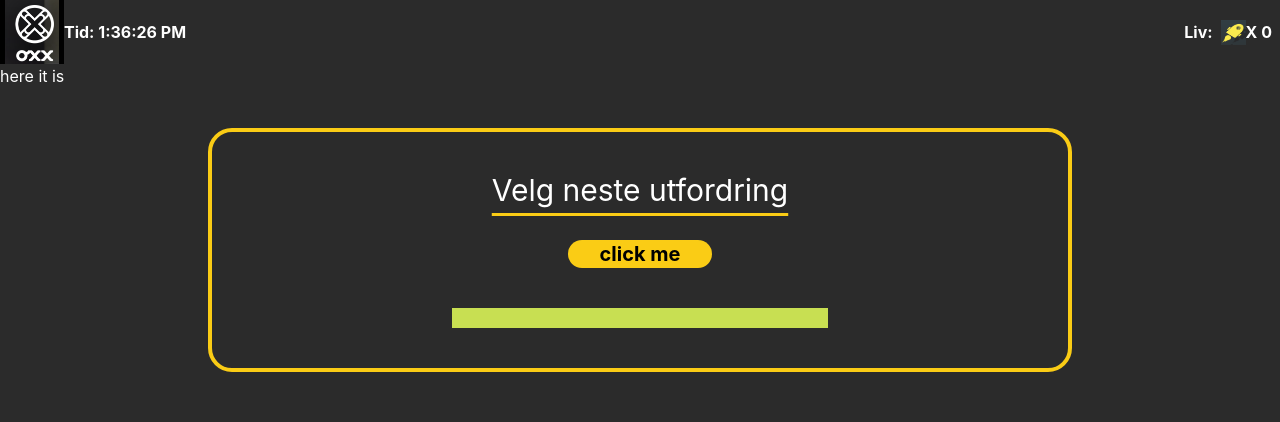
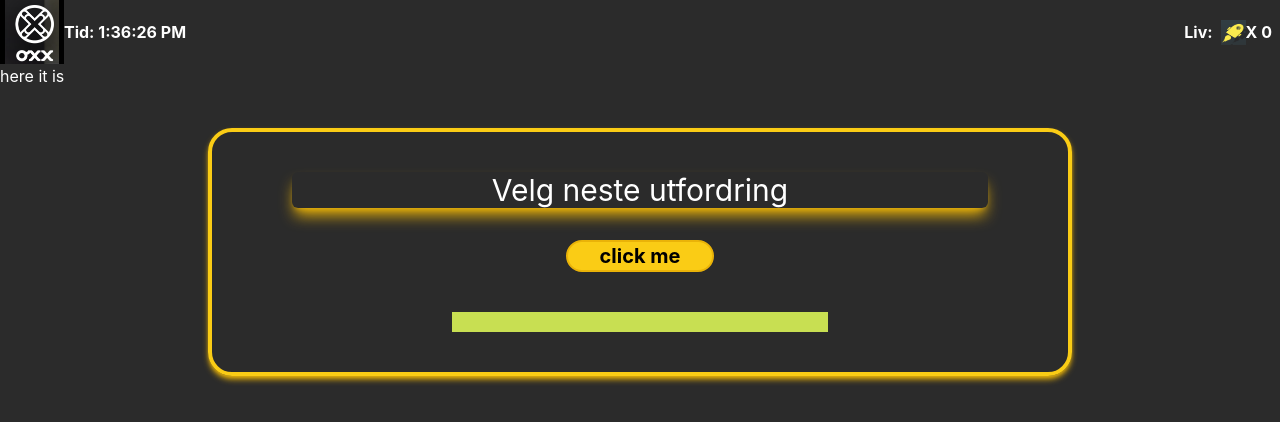
Before and after one commit to HAAJBachelor/gamification-frontend, a React (Create React App) app in the folder gamefication-frontend/: page /rules in a window 1280 px wide. Shown: the top 422 px of the page. Built offline with nearby package versions, Linux system fonts and the light colour scheme; no server answers.

Commit message:
added animation

```diff
--- a/gamefication-frontend/src/components/Game/LanguageSelector.tsx
+++ b/gamefication-frontend/src/components/Game/LanguageSelector.tsx
@@ -1,6 +1,3 @@
-import React from 'react';
-
-
 const LanguageSelector = (props: any) => {
     return (
         <div>
--- a/gamefication-frontend/src/components/Pages/LandingPage.tsx
+++ b/gamefication-frontend/src/components/Pages/LandingPage.tsx
@@ -50,7 +50,7 @@ const LandingPage = () => {
                 <NewCard>
                     <Title title="Velkommen til Gamification"/>
                     <div className='flex justify-center'>
-                        <img className="max-w-52 max-h-52" src={yellowFolk} alt="two OXX yellow folk"/>
+                        <img className="group-hover:animate-pulse max-w-52 max-h-52 rounded-2xl " src={yellowFolk} alt="two OXX yellow folk"/>
                     </div>
                     <div>
                         <Button text="Start" handleOnClick={startSession}></Button>
--- a/gamefication-frontend/src/components/Title/Title.tsx
+++ b/gamefication-frontend/src/components/Title/Title.tsx
@@ -1,6 +1,6 @@
 
 export const Title = (props: {title: string}) => {
     return (
-        <h1 className="text-base sm:text-3xl underline underline-offset-[12px] text-white decoration-yellow-400 mb-8">{props.title}</h1>
+        <h1 className="text-base sm:text-3xl underline-offset-[12px] text-white mb-8 shadow-lg shadow-yellow-500 rounded-md">{props.title}</h1>
     )
 }
--- a/gamefication-frontend/src/components/UI/Button.tsx
+++ b/gamefication-frontend/src/components/UI/Button.tsx
@@ -4,7 +4,7 @@ export const Button = (props: any) => {
         <>
             <button
                 onClick={props.handleOnClick}
-                className="px-8 py-0 rounded-full bg-yellow-400 hover:bg-yellow-300 text-black font-bold text-xs sm:text-xl">{props.text}
+                className="px-8 py-0 rounded-full bg-yellow-400 hover:bg-yellow-300 hover:border-yellow-100 hover:scale-110 text-black font-bold text-xs sm:text-xl border-2 border-yellow-500">{props.text}
             </button>
         </>
     )
--- a/gamefication-frontend/src/components/UI/NewCard.tsx
+++ b/gamefication-frontend/src/components/UI/NewCard.tsx
@@ -1,7 +1,7 @@
 const NewCard = (props: any) => {
     return (
         <div
-            className='text-center min-w-fit px-20 my-10 md:mx-52 sm:mx-46 overflow-visible mx-auto rounded-3xl border-4 border-yellow-400 relative py-10'>
+            className='group text-center min-w-fit px-20 my-10 md:mx-52 sm:mx-46 overflow-visible mx-auto rounded-3xl border-4 border-yellow-400 relative py-10 shadow-md shadow-yellow-500'>
             {props.children}
         </div>
     );
```
